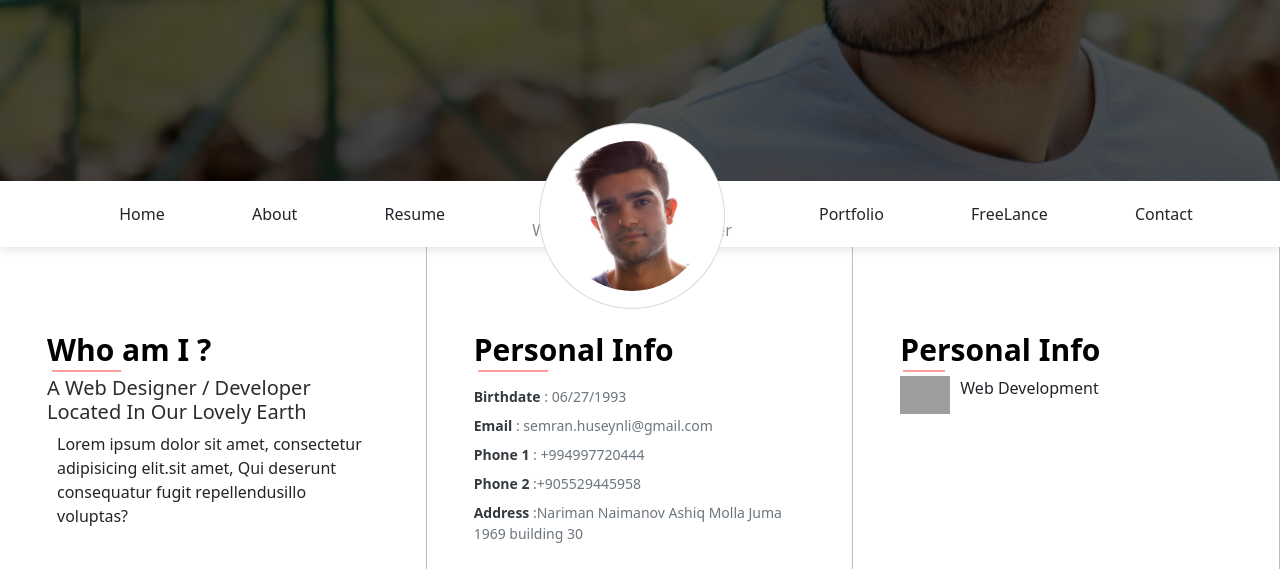
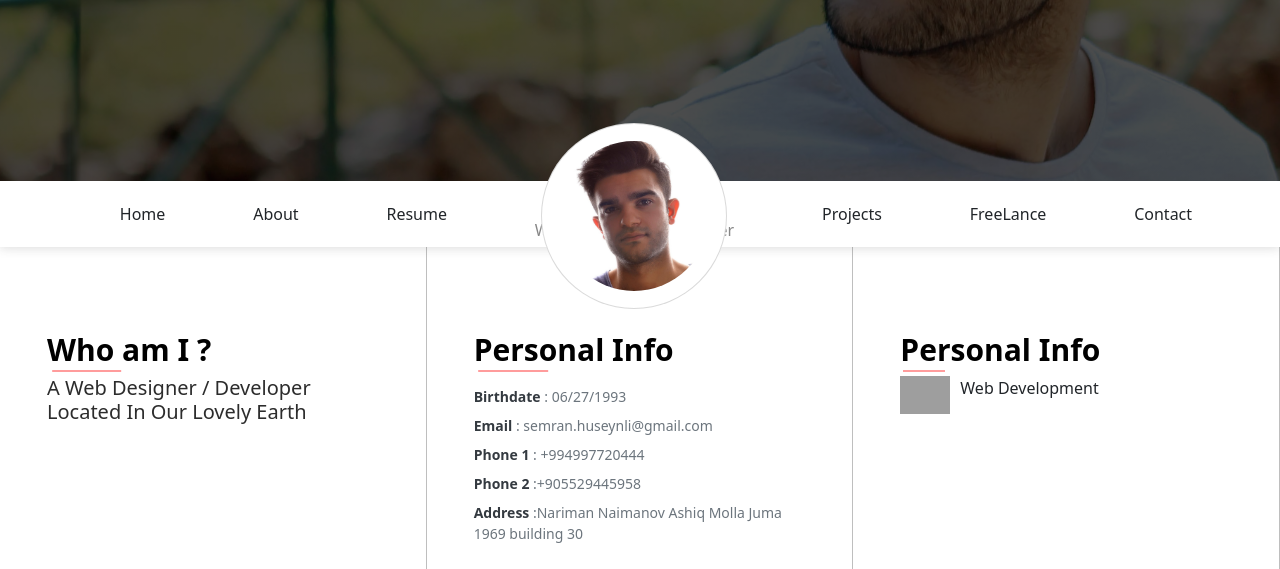
Before and after one commit to Semran1993/semranhuseynli, a plain HTML site: page index.html in a window 1280 px wide. Shown: the part 459-1028 px from the top of the page. Drawn offline with nearby package versions, Linux system fonts and the light colour scheme; grey boxes are pictures that could not be loaded.

Commit message:
Update index.html

```diff
--- a/index.html
+++ b/index.html
@@ -75,7 +75,7 @@
                     <p>Web Designer | Developer</p>
                 </div>
             </li>
-            <li> <a class="nav-link" href="#Projects">Portfolio</a></li>
+            <li> <a class="nav-link" href="#Projects">Projects</a></li>
             <li><a class="nav-link" href="#FreeLance">FreeLance</a></li>
             <li><a class="nav-link" href="#Contact">Contact</a></li>
         </ul>
@@ -90,8 +90,7 @@
                                 <h2>Who am I ?</h2>
                             </div>
                             <h4>A Web Designer / Developer Located In Our Lovely Earth</h4>
-                            <p>Lorem ipsum dolor sit amet, consectetur adipisicing elit.sit amet, Qui deserunt
-                                consequatur fugit repellendusillo voluptas?</p>
+                            <p></p>
                         </div>
                         <div class="box-button">
                             <a class="btn btn-outline-danger"
@@ -503,7 +502,7 @@
                     <li class=""><a href="index.html">Home</a></li>
                     <li class=""><a href="#about">About</a></li>
                     <li class=""><a href="#resume">Resume</a></li>
-                    <li class=""><a href="#Projects">Portfolio</a></li>
+                    <li class=""><a href="#Projects">Projects</a></li>
                     <li class=""><a href="#FreeLance">FreeLance</a></li>
                     <li class=""><a href="#Contact">Contact</a></li>
 
```
